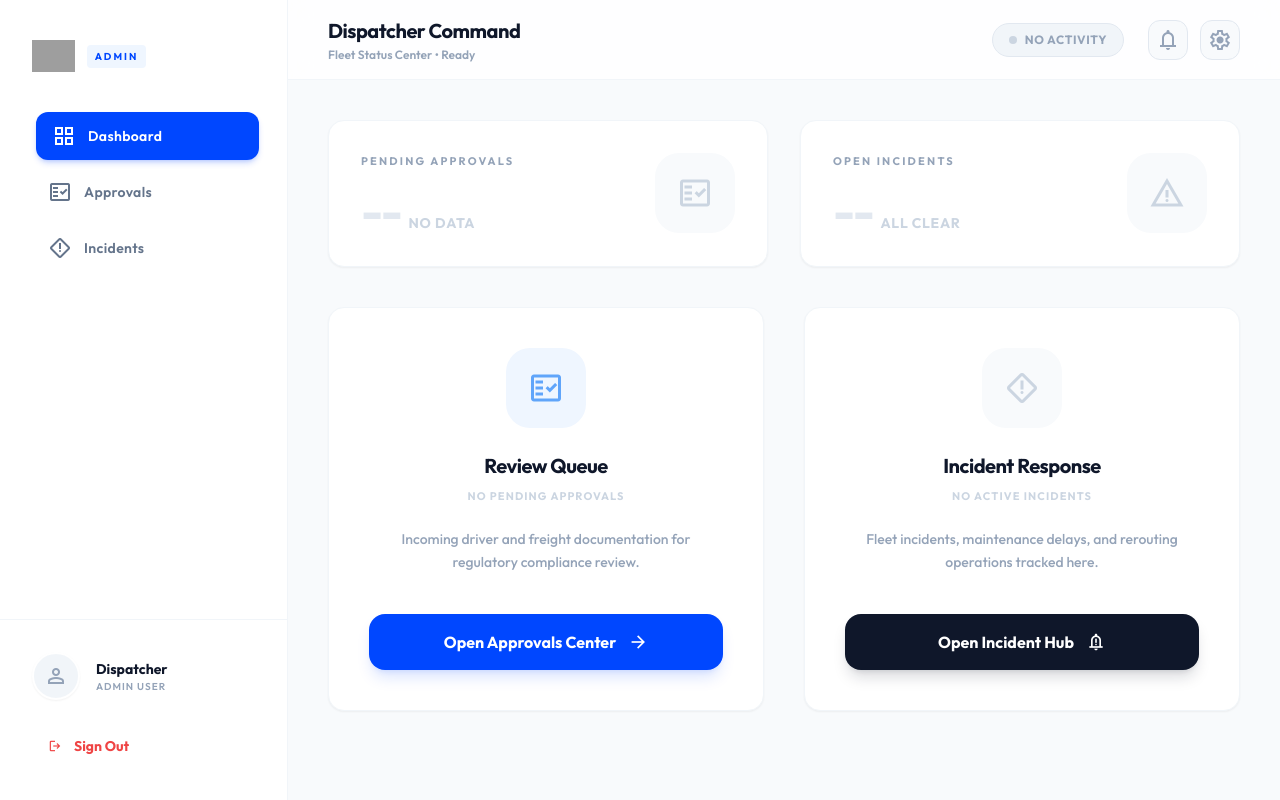
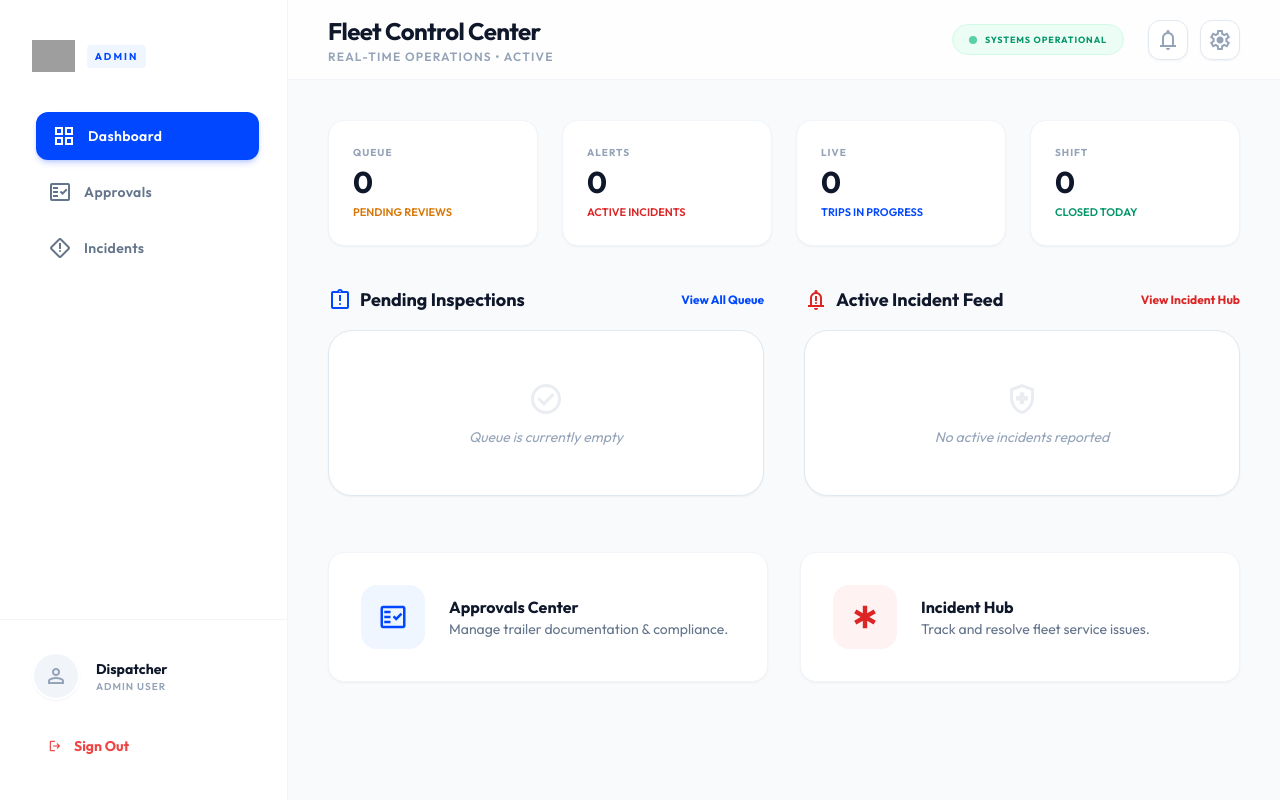
Before and after one commit to chrislayeen/Driver-and-Dispatcher, a Django app: page /dispatcher/ in a window 1280 px wide. Run offline with Django 5.2, Linux system fonts and the light colour scheme; data that the repository does not hold is empty; some libraries are stand-ins or nearby versions; grey boxes are pictures that could not be loaded.

Commit message:
UI: Transform Driver and Dispatcher home screens into rich data-driven dashboards

```diff
--- a/dispatcher/views.py
+++ b/dispatcher/views.py
@@ -5,12 +5,27 @@ from dispatcher.models import DispatcherNote
 
 
 def dispatcher_dashboard(request):
-    pending_count = Inspection.objects.filter(review_status='pending').count()
-    open_issues = Issue.objects.filter(status='open').count()
-    return render(request, 'dispatcher/dashboard.html', {
+    pending_inspections = Inspection.objects.filter(review_status='pending').order_by('-submitted_at')
+    pending_count = pending_inspections.count()
+
+    open_issues = Issue.objects.filter(status='open').order_by('-submitted_at')
+    issue_count = open_issues.count()
+
+    active_trips = Trip.objects.filter(status='in_progress').count()
+
+    from django.utils import timezone
+    today = timezone.now().date()
+    completed_today = Trip.objects.filter(status='completed', started_at__date=today).count()
+
+    context = {
         'pending_count': pending_count,
-        'open_issues': open_issues,
-    })
+        'open_issues': issue_count,
+        'active_trips': active_trips,
+        'completed_today': completed_today,
+        'recent_inspections': pending_inspections[:5],
+        'recent_issues': open_issues[:5],
+    }
+    return render(request, 'dispatcher/dashboard.html', context)
 
 
 def approvals(request):
--- a/templates/dispatcher/dashboard.html
+++ b/templates/dispatcher/dashboard.html
@@ -1,29 +1,27 @@
 {% extends "base_dispatcher.html" %}
 {% load static %}
-{% block title %}Dashboard | BURGERS{% endblock %}
+{% block title %}Dashboard | BURGERS Fleet{% endblock %}
 {% block nav_dashboard %}sidebar-item-active{% endblock %}
 
 {% block page_header %}
 <div>
-    <h1 class="text-xl font-bold tracking-tight text-slate-900">Dispatcher Command</h1>
-    <p class="text-xs font-semibold text-slate-400 mt-0.5">Fleet Status Center &bull; Ready</p>
+    <h1 class="text-2xl font-bold tracking-tight text-slate-900">Fleet Control Center</h1>
+    <p class="text-xs font-semibold text-slate-400 mt-0.5 uppercase tracking-widest">Real-time Operations &bull; Active
+    </p>
 </div>
 <div class="flex items-center gap-6">
-    <div class="hidden md:flex items-center gap-2 px-4 py-2 bg-slate-100 rounded-full border border-slate-200">
-        <span
-            class="w-2 h-2 rounded-full {% if pending_count > 0 or open_issues > 0 %}bg-red-500 animate-pulse{% else %}bg-slate-300{% endif %}"></span>
-        <span
-            class="text-xs font-bold {% if pending_count > 0 or open_issues > 0 %}text-red-600{% else %}text-slate-400{% endif %} uppercase tracking-wider">
-            {% if pending_count > 0 or open_issues > 0 %}Live Activity{% else %}No Activity{% endif %}
-        </span>
+    <div class="hidden md:flex items-center gap-2 px-4 py-2 bg-emerald-50 rounded-full border border-emerald-100">
+        <span class="w-2 h-2 rounded-full bg-emerald-500 animate-pulse"></span>
+        <span class="text-[10px] font-black text-emerald-600 uppercase tracking-widest text-[9px]">Systems
+            Operational</span>
     </div>
     <div class="flex items-center gap-3">
         <button
-            class="w-10 h-10 flex items-center justify-center rounded-xl bg-slate-50 border border-slate-200 text-slate-400 hover:text-primary-600 hover:bg-white transition-all">
+            class="w-10 h-10 flex items-center justify-center rounded-xl bg-white border border-slate-200 text-slate-400 hover:text-primary-600 shadow-sm transition-all">
             <span class="material-symbols-outlined">notifications</span>
         </button>
         <button
-            class="w-10 h-10 flex items-center justify-center rounded-xl bg-slate-50 border border-slate-200 text-slate-400 hover:text-primary-600 hover:bg-white transition-all">
+            class="w-10 h-10 flex items-center justify-center rounded-xl bg-white border border-slate-200 text-slate-400 hover:text-primary-600 shadow-sm transition-all">
             <span class="material-symbols-outlined">settings</span>
         </button>
     </div>
@@ -33,107 +31,140 @@
 {% block content %}
 <div class="p-10 max-w-7xl mx-auto w-full space-y-10">
 
-    <!-- Stats Grid -->
-    <div class="grid grid-cols-1 md:grid-cols-2 gap-8">
-        <div class="premium-card p-8 flex items-center justify-between group overflow-hidden relative">
-            <div class="relative z-10">
-                <p class="text-[11px] font-bold text-slate-400 uppercase tracking-[0.2em] mb-4">Pending Approvals</p>
-                <div class="flex items-baseline gap-2">
-                    <span
-                        class="text-5xl font-bold tracking-tighter {% if pending_count > 0 %}text-slate-900{% else %}text-slate-200{% endif %}">
-                        {% if pending_count > 0 %}{{ pending_count }}{% else %}--{% endif %}
-                    </span>
-                    {% if pending_count > 0 %}
-                    <span class="text-sm font-bold text-amber-500 uppercase tracking-wider">Action Needed</span>
-                    {% else %}
-                    <span class="text-sm font-bold text-slate-300 uppercase tracking-wider">No data</span>
-                    {% endif %}
+    <!-- KPI Row -->
+    <div class="grid grid-cols-1 md:grid-cols-4 gap-6">
+        <div class="premium-card p-6 border-l-4 border-amber-400">
+            <p class="text-[10px] font-bold text-slate-400 uppercase tracking-widest mb-1">Queue</p>
+            <h3 class="text-3xl font-bold text-slate-900">{{ pending_count }}</h3>
+            <p class="text-[11px] font-semibold text-amber-600 mt-1 uppercase">Pending Reviews</p>
         </div>
+        <div class="premium-card p-6 border-l-4 border-red-500">
+            <p class="text-[10px] font-bold text-slate-400 uppercase tracking-widest mb-1">Alerts</p>
+            <h3 class="text-3xl font-bold text-slate-900">{{ open_issues }}</h3>
+            <p class="text-[11px] font-semibold text-red-600 mt-1 uppercase">Active Incidents</p>
         </div>
-            <div
-                class="w-20 h-20 rounded-3xl {% if pending_count > 0 %}bg-primary-50{% else %}bg-slate-50{% endif %} flex items-center justify-center transition-all duration-300 group-hover:scale-110 group-hover:rotate-6">
-                <span
-                    class="material-symbols-outlined {% if pending_count > 0 %}text-primary-600{% else %}text-slate-300{% endif %} text-4xl">fact_check</span>
+        <div class="premium-card p-6 border-l-4 border-primary-500">
+            <p class="text-[10px] font-bold text-slate-400 uppercase tracking-widest mb-1">Live</p>
+            <h3 class="text-3xl font-bold text-slate-900">{{ active_trips }}</h3>
+            <p class="text-[11px] font-semibold text-primary-600 mt-1 uppercase">Trips in Progress</p>
+        </div>
+        <div class="premium-card p-6 border-l-4 border-emerald-500">
+            <p class="text-[10px] font-bold text-slate-400 uppercase tracking-widest mb-1">Shift</p>
+            <h3 class="text-3xl font-bold text-slate-900">{{ completed_today }}</h3>
+            <p class="text-[11px] font-semibold text-emerald-600 mt-1 uppercase">Closed Today</p>
         </div>
     </div>
 
-        <div class="premium-card p-8 flex items-center justify-between group overflow-hidden relative">
-            <div class="relative z-10">
-                <p class="text-[11px] font-bold text-slate-400 uppercase tracking-[0.2em] mb-4">Open Incidents</p>
-                <div class="flex items-baseline gap-2">
-                    <span
-                        class="text-5xl font-bold tracking-tighter {% if open_issues > 0 %}text-slate-900{% else %}text-slate-200{% endif %}">
-                        {% if open_issues > 0 %}{{ open_issues }}{% else %}--{% endif %}
-                    </span>
-                    {% if open_issues > 0 %}
-                    <span class="text-sm font-bold text-red-500 uppercase tracking-wider">Critical</span>
-                    {% else %}
-                    <span class="text-sm font-bold text-slate-300 uppercase tracking-wider">All Clear</span>
-                    {% endif %}
+    <div class="grid grid-cols-1 lg:grid-cols-2 gap-10">
+        <!-- Live Reviews List -->
+        <div class="space-y-4">
+            <div class="flex justify-between items-center">
+                <h2 class="text-lg font-bold text-slate-900 flex items-center gap-2">
+                    <span class="material-symbols-outlined text-primary-600">assignment_late</span>
+                    Pending Inspections
+                </h2>
+                <a href="{% url 'dispatcher:approvals' %}"
+                    class="text-xs font-bold text-primary-600 hover:underline">View All Queue</a>
+            </div>
+            <div class="bg-white rounded-3xl border border-slate-200 shadow-sm overflow-hidden">
+                <div class="divide-y divide-slate-100">
+                    {% for insp in recent_inspections %}
+                    <div class="p-5 hover:bg-slate-50 transition-colors flex items-center justify-between group">
+                        <div class="flex items-center gap-4">
+                            <div
+                                class="w-12 h-12 rounded-2xl bg-slate-100 flex items-center justify-center text-slate-400">
+                                <span class="material-symbols-outlined">{% if insp.inspection_type == 'pre' %}start{%
+                                    else %}stop_circle{% endif %}</span>
+                            </div>
+                            <div>
+                                <p class="text-sm font-bold text-slate-900">Trip #{{ insp.trip_id }}</p>
+                                <p class="text-[11px] text-slate-500 font-medium">Driver: {{ insp.trip.driver_name }}
+                                    &bull; {{ insp.get_inspection_type_display }}</p>
                             </div>
                         </div>
-            <div
-                class="w-20 h-20 rounded-3xl {% if open_issues > 0 %}bg-red-50{% else %}bg-slate-50{% endif %} flex items-center justify-center transition-all duration-300 group-hover:scale-110 group-hover:-rotate-6">
+                        <div class="flex items-center gap-4 text-right">
+                            <p class="text-[10px] text-slate-400 font-bold uppercase">{{ insp.submitted_at|timesince }}
+                                ago</p>
                             <span
-                    class="material-symbols-outlined {% if open_issues > 0 %}text-red-500{% else %}text-slate-300{% endif %} text-4xl">warning_amber</span>
+                                class="material-symbols-outlined text-slate-300 group-hover:text-primary-600 transition-colors">chevron_right</span>
+                        </div>
+                    </div>
+                    {% empty %}
+                    <div class="p-12 text-center text-slate-400">
+                        <span class="material-symbols-outlined text-4xl mb-2 opacity-20">check_circle</span>
+                        <p class="text-sm italic">Queue is currently empty</p>
+                    </div>
+                    {% endfor %}
                 </div>
             </div>
         </div>
 
-    <!-- Action Cards -->
-    <div class="grid grid-cols-1 md:grid-cols-2 gap-10">
-        <!-- Approvals Card -->
-        <div class="premium-card flex flex-col h-full">
-            <div class="p-10 flex flex-col items-center text-center flex-1">
-                <div class="w-20 h-20 rounded-3xl bg-primary-50 flex items-center justify-center mb-6">
-                    <span class="material-symbols-outlined text-primary-400 text-4xl">fact_check</span>
+        <!-- Live Incident Monitor -->
+        <div class="space-y-4">
+            <div class="flex justify-between items-center">
+                <h2 class="text-lg font-bold text-slate-900 flex items-center gap-2">
+                    <span class="material-symbols-outlined text-red-600">notification_important</span>
+                    Active Incident Feed
+                </h2>
+                <a href="{% url 'dispatcher:incidents' %}" class="text-xs font-bold text-red-600 hover:underline">View
+                    Incident Hub</a>
             </div>
-                <h3 class="text-xl font-bold text-slate-900 mb-2 tracking-tight">Review Queue</h3>
-                {% if pending_count > 0 %}
-                <p class="text-[11px] font-bold text-amber-500 uppercase tracking-widest mb-6">{{ pending_count }}
-                    Pending Approval{% if pending_count != 1 %}s{% endif %}</p>
-                {% else %}
-                <p class="text-[11px] font-bold text-slate-300 uppercase tracking-widest mb-6">No Pending Approvals</p>
-                {% endif %}
-                <p class="text-slate-400 text-sm leading-relaxed font-medium mb-10 max-w-xs">
-                    Incoming driver and freight documentation for regulatory compliance review.
-                </p>
-                <a href="{% url 'dispatcher:approvals' %}"
-                    class="w-full bg-primary-600 text-white font-bold h-14 rounded-2xl hover:bg-primary-700 transition-all flex items-center justify-center gap-3 shadow-lg shadow-primary-600/15 group">
-                    Open Approvals Center
-                    <span
-                        class="material-symbols-outlined text-xl transition-transform group-hover:translate-x-1">arrow_forward</span>
-                </a>
+            <div class="bg-white rounded-3xl border border-slate-200 shadow-sm overflow-hidden">
+                <div class="divide-y divide-slate-100">
+                    {% for issue in recent_issues %}
+                    <div class="p-5 hover:bg-slate-50 transition-colors flex items-center justify-between">
+                        <div class="flex items-center gap-4 min-w-0">
+                            <div
+                                class="w-2 h-10 rounded-full {% if issue.severity == 'high' %}bg-red-500{% elif issue.severity == 'medium' %}bg-amber-500{% else %}bg-blue-400{% endif %}">
+                            </div>
+                            <div class="min-w-0">
+                                <p class="text-sm font-bold text-slate-900 truncate">{{
+                                    issue.description|truncatechars:40 }}</p>
+                                <p class="text-[11px] text-slate-500 font-medium uppercase tracking-tight">Sev: {{
+                                    issue.severity }} &bull; Location: {{ issue.location|default:"Unknown" }}</p>
                             </div>
                         </div>
-
-        <!-- Incidents Card -->
-        <div class="premium-card flex flex-col h-full">
-            <div class="p-10 flex flex-col items-center text-center flex-1">
-                <div
-                    class="w-20 h-20 rounded-3xl {% if open_issues > 0 %}bg-red-50{% else %}bg-slate-50{% endif %} flex items-center justify-center mb-6">
-                    <span
-                        class="material-symbols-outlined {% if open_issues > 0 %}text-red-400{% else %}text-slate-300{% endif %} text-4xl">emergency_home</span>
+                        <div class="text-right">
+                            <p class="text-[10px] text-slate-400 font-bold uppercase tracking-tighter">{{
+                                issue.submitted_at|date:"H:i" }}</p>
                         </div>
-                <h3 class="text-xl font-bold text-slate-900 mb-2 tracking-tight">Incident Response</h3>
-                {% if open_issues > 0 %}
-                <p class="text-[11px] font-bold text-red-500 uppercase tracking-widest mb-6">{{ open_issues }} Active
-                    Incident{% if open_issues != 1 %}s{% endif %}</p>
-                {% else %}
-                <p class="text-[11px] font-bold text-slate-300 uppercase tracking-widest mb-6">No Active Incidents</p>
-                {% endif %}
-                <p class="text-slate-400 text-sm leading-relaxed font-medium mb-10 max-w-xs">
-                    Fleet incidents, maintenance delays, and rerouting operations tracked here.
-                </p>
-                <a href="{% url 'dispatcher:incidents' %}"
-                    class="w-full bg-slate-900 text-white font-bold h-14 rounded-2xl hover:bg-black transition-all flex items-center justify-center gap-3 shadow-lg shadow-slate-900/15 group">
-                    Open Incident Hub
-                    <span
-                        class="material-symbols-outlined text-xl transition-transform group-hover:translate-x-1">notification_important</span>
-                </a>
+                    </div>
+                    {% empty %}
+                    <div class="p-12 text-center text-slate-400">
+                        <span class="material-symbols-outlined text-4xl mb-2 opacity-20">health_and_safety</span>
+                        <p class="text-sm italic">No active incidents reported</p>
+                    </div>
+                    {% endfor %}
+                </div>
             </div>
         </div>
     </div>
 
+    <!-- Quick Navigation Grid -->
+    <div class="grid grid-cols-1 md:grid-cols-2 gap-8 pt-4">
+        <a href="{% url 'dispatcher:approvals' %}"
+            class="premium-card p-8 flex items-center gap-6 hover:border-primary-300 group">
+            <div
+                class="w-16 h-16 rounded-2xl bg-primary-50 flex items-center justify-center text-primary-600 group-hover:bg-primary-600 group-hover:text-white transition-all">
+                <span class="material-symbols-outlined text-3xl">fact_check</span>
+            </div>
+            <div>
+                <h3 class="font-bold text-slate-900">Approvals Center</h3>
+                <p class="text-sm text-slate-500">Manage trailer documentation & compliance.</p>
+            </div>
+        </a>
+        <a href="{% url 'dispatcher:incidents' %}"
+            class="premium-card p-8 flex items-center gap-6 hover:border-red-200 group">
+            <div
+                class="w-16 h-16 rounded-2xl bg-red-50 flex items-center justify-center text-red-600 group-hover:bg-red-600 group-hover:text-white transition-all">
+                <span class="material-symbols-outlined text-3xl">emergency</span>
+            </div>
+            <div>
+                <h3 class="font-bold text-slate-900">Incident Hub</h3>
+                <p class="text-sm text-slate-500">Track and resolve fleet service issues.</p>
+            </div>
+        </a>
+    </div>
+
 </div>
 {% endblock %}
```
Also changed, not shown: driver/views.py (+24 -1 lines), templates/driver/home.html (+119 -40 lines). Lines whose indentation alone changed are shown as unchanged.
